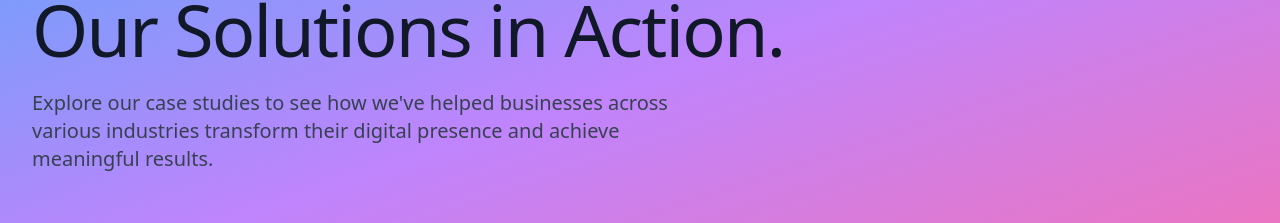
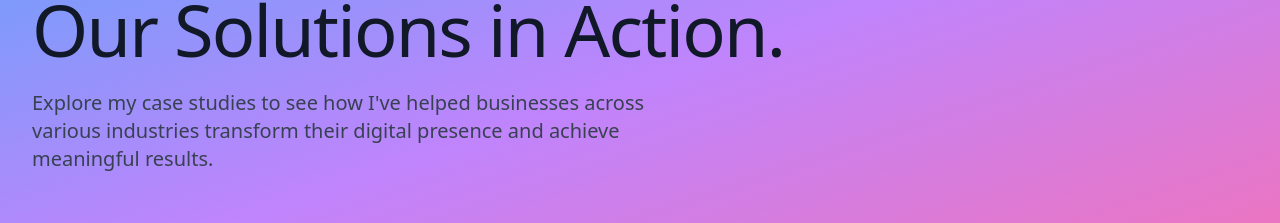
Before and after one commit to godesign27/TimothyMcGuire2.5, a React (Vite) app: page / in a window 1280 px wide. Both pictures are taken after a click on the link "Solutions". Shown: the part 135-358 px from the top of the page. Built offline with nearby package versions, Linux system fonts and the light colour scheme.

Commit message:
Update Solutions page copy to first person

```diff
--- a/src/components/Solutions.tsx
+++ b/src/components/Solutions.tsx
@@ -129,7 +129,7 @@ const Solutions: React.FC<SolutionsProps> = ({ setCurrentPage, setSelectedCaseSt
               Our Solutions in Action.
             </h1>
             <p className="text-xl text-gray-700 dark:text-gray-200 max-w-2xl">
-              Explore our case studies to see how we've helped businesses across various
+              Explore my case studies to see how I've helped businesses across various
               industries transform their digital presence and achieve meaningful results.
             </p>
           </div>
@@ -405,7 +405,7 @@ const Solutions: React.FC<SolutionsProps> = ({ setCurrentPage, setSelectedCaseSt
             Let's create<br />something beautiful.
           </h2>
           <p className="text-xl text-white/90 mb-8">
-            We'd love to learn more about how we can help your business.
+            I'd love to learn more about how I can help your business.
           </p>
           <button
             onClick={handleContactClick}
```
